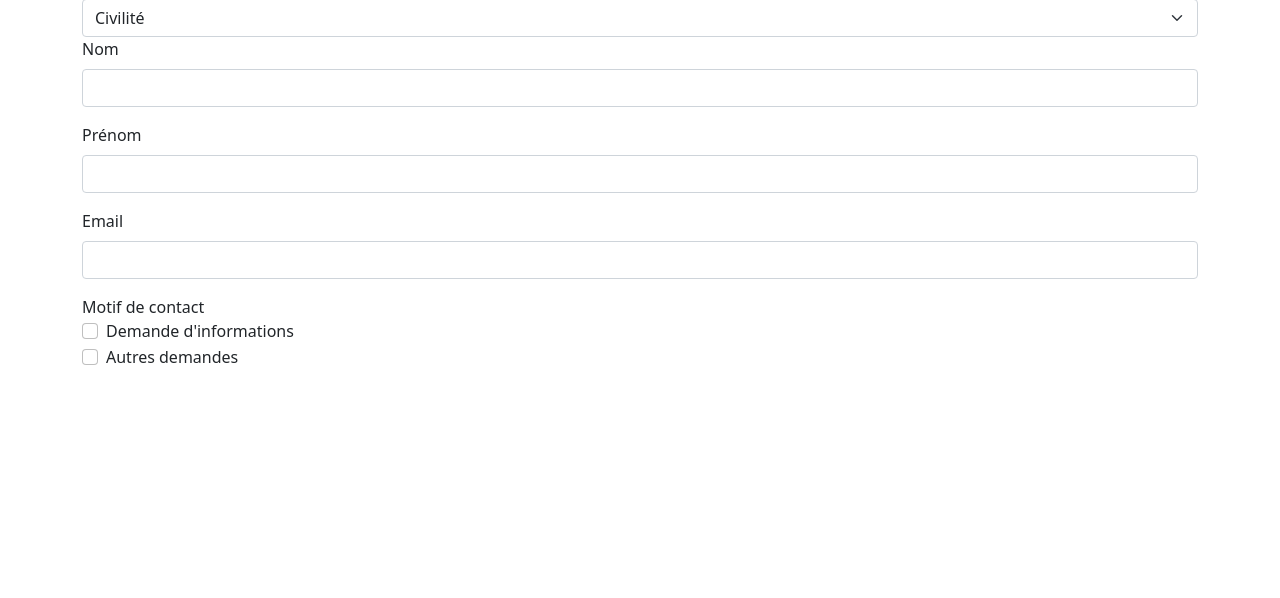
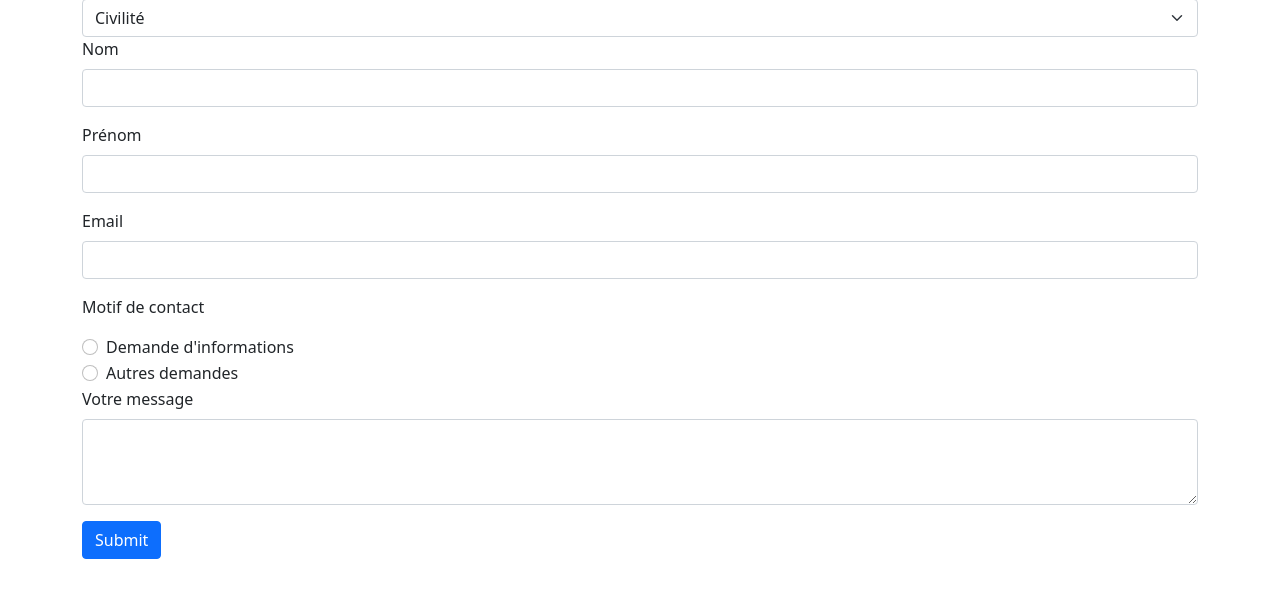
Before and after one commit to Michelle-al/php_bases, a PHP site: page /contact.php in a window 1280 px wide. Shown: the part 105-703 px from the top of the page. Run offline with PHP 8.4, Linux system fonts and the light colour scheme.

Commit message:
Validation formulaire

```diff
--- a/contact.php
+++ b/contact.php
@@ -2,38 +2,92 @@
 $title= "Formulmaire contact";
 $meta = "Me contacter";
 require 'header.php';
+
+$message='';
+$msg_message ='';
+$msg_info ='';
+
+if(!empty($_POST))
+{
+
+    //Traitement du formulaire
+
+    if(empty($_POST['title'])){
+        $msg = "Merci de remplir ce champ";
+        $message='<div class="alert alert-danger mb-5">Merci de remplir les champs indiqués</div>';
+    }
+    if(empty($_POST['firstname'])){
+        $msg = "Merci de remplir ce champ";
+        $message='<div class="alert alert-danger mb-5">Merci de remplir les champs indiqués</div>';
+    }
+    if(empty($_POST['lastname'])){
+        $msg = "Merci de remplir ce champ";
+        $message='<div class="alert alert-danger mb-5">Merci de remplir les champs indiqués</div>';
+    }
+    if(empty($_POST['email'])){
+        $msg = "Merci de remplir ce champ";
+        $message='<div class="alert alert-danger mb-5">Merci de remplir les champs indiqués</div>';
+    }
+    if(empty($_POST['info'] || $_POST['other_info'] )){
+        $msg_info = "Merci de choisir le motif";
+        $message='<div class="alert alert-danger mb-5">Merci de remplir les champs indiqués</div>';
+    }
+    if(!filter_var($_POST['email'],FILTER_VALIDATE_EMAIL) && (!empty($_POST['email']))){
+        $content = "L'adresse email n'est pas valide";
+    }
+    if(empty($_POST['message'] && strlen($_POST['message']))){
+        $msg_message = "Merci de remplir ce champ avec un mot de plus de 5 lettres";
+        $message='<div class="alert alert-danger mb-5">Merci de remplir les champs indiqués</div>';
+    }
+
+}
+if(empty($message) && empty($content)){
+    $message = "<div>Formulaire validé</div>";
+}
+
 ?>
 <form action="contact.php" method="post">
     <form>
-        <select class="form-select" aria-label="Default select example">
+        <select class="form-select" id = "title" aria-label="Default select example">
             <option selected>Civilité</option>
             <option value="mr">Monsieur</option>
             <option value="mme">Madame</option>
+            <p class="small "><small class="text-danger"><?=(empty($_POST['title']) && !empty($_POST)) ? $msg : ''?></small></p>
         </select>
         <div class="mb-3">
             <label for="lastname" class="form-label">Nom</label>
             <input type="text" class="form-control" id="lastname" >
+            <p class="small "><small class="text-danger"><?=(empty($_POST['lastname']) && !empty($_POST)) ? $msg : ''?></small></p>
         </div>
         <div class="mb-3">
             <label for="firstname" class="form-label">Prénom</label>
             <input type="text" class="form-control" id="firstname" >
+            <p class="small "><small class="text-danger"><?=(empty($_POST['firstname']) && !empty($_POST)) ? $msg : ''?></small></p>
         </div>
         <div class="mb-3">
             <label for="email" class="form-label">Email</label>
             <input type="email" class="form-control" id="email" >
+            <p class="small "><small class="text-danger"><?=(empty($_POST['email']) && !empty($_POST)) ? $msg : ''?><?= (isset($content)) ? $content : ""?></small></p>
         </div>
         <div>Motif de contact</div>
+        <p class="small "><small class="text-danger"><?=(empty($_POST['firstname']) && !empty($_POST)) ? $msg : ''?></small></p>
         <div class="form-check">
-            <input class="form-check-input" type="checkbox" value="" id="info">
+            <input class="form-check-input" type="radio" value="" id="info" name=" info">
             <label class="form-check-label" for="info">
                 Demande d'informations
             </label>
         </div>
         <div class="form-check">
-            <input class="form-check-input" type="checkbox" value="" id="other_info">
+            <input class="form-check-input" type="radio" value="" id="other_info" name="other_info">
             <label class="form-check-label" for="other_info">
                 Autres demandes
             </label>
         </div>
+        <div class="mb-3">
+            <label for="message" class="form-label">Votre message</label>
+            <textarea class="form-control" id="message" rows="3"></textarea>
+            <p class="small "><small class="text-danger"><?=(empty($_POST['firstname']) && !empty($_POST)) ? $msg : ''?></small></p>
+        </div>
+        <input type="submit" class="btn btn-primary mb-3">
     </form>
 </form>
```
